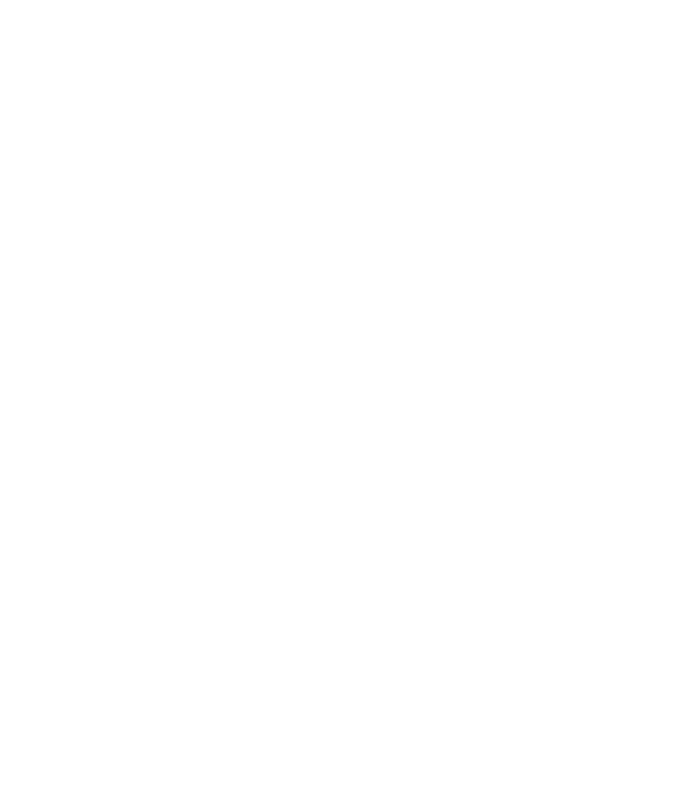
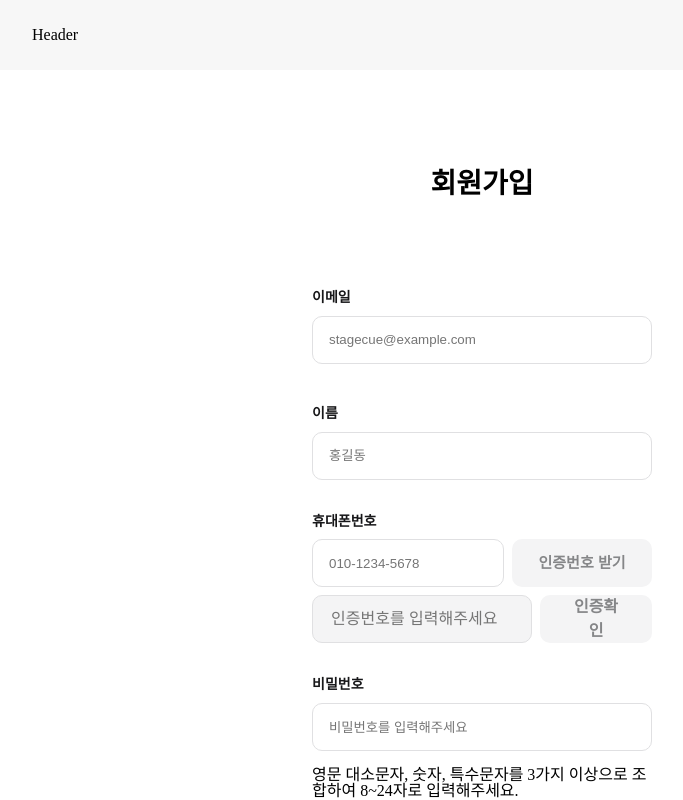
Before and after one commit to StageCue/stagecue-fe, a React (Vite) app: page /auth/signup in a window 1280 px wide. Before the commit this address had no page. Shown: the top 800 px of the page, without its empty margins (158-841 px from the left). Built offline with nearby package versions, Linux system fonts and the light colour scheme.

Commit message:
cert code ui

```diff
--- a/src/App.tsx
+++ b/src/App.tsx
@@ -22,12 +22,12 @@ function App() {
           <Route index element={<Home />} />
           <Route path="search" element={<Search />} />
           <Route path="starting" element={<Starting />} />
-          <Route path="login" element={<Login />} />
-          <Route path="signup" element={<Signup />} />
           <Route path="welcome" element={<Welcome />} />
           <Route path="mypage" element={<MyPage />} />
         </Route>
         <Route path="/auth" element={<AuthLayout />}>
+          <Route path="login" element={<Login />} />
+          <Route path="signup" element={<Signup />} />
           <Route path="forgotAccount" element={<ForgotAccount />} />
           <Route path="forgotpassword" element={<ForgotPassword />} />
           <Route path="resetpassword" element={<ResetPassword />} />
--- /dev/null
+++ b/src/api/auth/index.tsx
@@ -0,0 +1,16 @@
+import request from "@/api/index";
+
+interface ReqSignupParams {
+  username: string;
+  email: string;
+  password: string;
+  cell: string;
+  birthday: string;
+  gender: string;
+  terms: boolean;
+}
+
+export const requestSignup = (data: ReqSignupParams) => {
+  const res = request({ method: "POST", endpoint: "v1/auth/register", data });
+  return res;
+};
--- a/src/api/index.tsx
+++ b/src/api/index.tsx
@@ -2,11 +2,12 @@ import axios from "axios";
 
 interface RequestPrams {
   method: "GET" | "POST" | "PUT" | "DELETE";
-  url: string;
+  endpoint: string;
   data?: object;
 }
 
-const request = async ({ method, url, data }: RequestPrams) => {
+const request = async ({ method, endpoint, data }: RequestPrams) => {
+  const url = `http://stag-api.stagecue.co.kr/${endpoint}`;
   return await axios({ method, url, data })
     .then((res) => {
       return res;
--- a/src/components/layout/auth/index.tsx
+++ b/src/components/layout/auth/index.tsx
@@ -1,10 +1,12 @@
 import styled from "styled-components";
 import Footer from "@components/footer";
 import { Outlet } from "react-router-dom";
+import AuthHeader from "@/components/header/auth";
 
 const AuthLayout = () => {
   return (
     <AuthLayoutContainer>
+      <AuthHeader />
       <Body>
         <Outlet />
       </Body>
--- a/src/pages/auth/login/index.tsx
+++ b/src/pages/auth/login/index.tsx
@@ -13,11 +13,11 @@ const Login = () => {
   };
 
   const handleSignupClick = () => {
-    navigate("/signup");
+    navigate("/auth/signup");
   };
 
   const handleForgotPasswordClick = () => {
-    navigate("/forgotpassword");
+    navigate("/auth/forgotpassword");
   };
 
   return (
--- a/src/pages/auth/signup/index.tsx
+++ b/src/pages/auth/signup/index.tsx
@@ -3,16 +3,68 @@ import styled from "styled-components";
 import { SignupInputs } from "../../../types/user";
 import Button from "../../../components/buttons/button";
 import { useNavigate } from "react-router-dom";
+import { ChangeEvent, useEffect, useState } from "react";
+import { format } from "path";
 
 const Signup = () => {
   const navigate = useNavigate();
-  const { register, handleSubmit } = useForm<SignupInputs>();
+  const [isSentCertCode, setIsSendCertCode] = useState(false);
+  const [certTime, setCertTime] = useState<number>(300);
+  const [certCode, setCertCode] = useState("");
+
+  const {
+    register,
+    handleSubmit,
+    formState: { errors },
+    watch,
+    trigger,
+  } = useForm<SignupInputs>({ mode: "all" });
+
+  const [
+    emailValue,
+    nameValue,
+    phoneNumberValue,
+    passwordValue,
+    confirmPasswordValue,
+  ] = watch(["email", "name", "phoneNumber", "password", "confirmPassword"]);
 
   const onSubmitSignup = (data: SignupInputs) => {
-    console.log("up");
     console.log(data);
     navigate("/welcome");
   };
+
+  const handleSendCertClick = () => {
+    if (isSentCertCode) {
+      setCertTime(300);
+    }
+    setIsSendCertCode(true);
+  };
+
+  const handleCertInputChange = (event: ChangeEvent<HTMLInputElement>) => {
+    setCertCode(event.target.value);
+  };
+
+  const formatTime = (time: number) => {
+    const minutes = Math.floor(time / 60);
+    const seconds = time % 60;
+    return `${minutes}:${seconds < 10 ? `0${seconds}` : seconds}`;
+  };
+
+  useEffect(() => {
+    if (certTime === 0 || !isSentCertCode) return;
+
+    const timer = setInterval(() => {
+      setCertTime((prevTime) => prevTime - 1);
+    }, 1000);
+
+    return () => clearInterval(timer);
+  }, [certTime, isSentCertCode]);
+
+  useEffect(() => {
+    if (certTime === 0) {
+      setIsSendCertCode(false);
+    }
+  }, [certTime]);
 
   return (
     <SignupContainer>
@@ -24,17 +76,28 @@ const Signup = () => {
             <Input
               {...register("email", {
                 required: true,
+                pattern: {
+                  value: /^[a-zA-Z0-9._%+-]+@[a-zA-Z0-9.-]+\.[a-zA-Z]{2,}$/,
+                  message: "올바른 이메일 형식이 아닙니다.",
+                },
               })}
               placeholder="stagecue@example.com"
+              $isError={Boolean(errors.email?.message)}
+              $isDirty={Boolean(emailValue)}
+              onBlur={() => trigger("email")}
             />
+            <InputError>{errors.email?.message}</InputError>
           </InputWrapper>
           <InputWrapper>
-            <Label>비밀번호</Label>
+            <Label>이름</Label>
             <Input
-              {...register("password", {
+              {...register("name", {
                 required: true,
               })}
               placeholder="홍길동"
+              $isError={Boolean(errors.name?.message)}
+              $isDirty={Boolean(nameValue)}
+              onBlur={() => trigger("name")}
             />
           </InputWrapper>
           <InputWrapper>
@@ -43,17 +106,58 @@ const Signup = () => {
               <ShortInput
                 {...register("phoneNumber", {
                   required: true,
+                  pattern: {
+                    value: /^(01[016789]{1})-?[0-9]{3,4}-?[0-9]{4}$/,
+                    message: "올바른 휴대폰 번호 형식이 아닙니다",
+                  },
                 })}
                 placeholder="010-1234-5678"
+                $isError={Boolean(errors.phoneNumber?.message)}
+                $isDirty={Boolean(phoneNumberValue)}
+                onBlur={() => trigger("phoneNumber")}
               />
-              <Button variation="solid" btnClass="primary" width={140}>
-                인증번호 받기
+              <Button
+                variation={isSentCertCode ? "outlined" : "solid"}
+                btnClass="primary"
+                width={140}
+                padding="12px 20px"
+                fontSize={15}
+                disabled={
+                  Boolean(!phoneNumberValue) || Boolean(errors.phoneNumber)
+                }
+                onClick={handleSendCertClick}
+              >
+                {isSentCertCode ? "인증번호 재전송" : "인증번호 받기"}
               </Button>
             </ShortInputWrapper>
-            <Input
-              {...register("certCode", { required: true })}
-              placeholder="인증번호를 입력해주세요"
-            />
+            <ShortInputWrapper>
+              <CertInputWrapper
+                $isError={false}
+                $isDirty={isSentCertCode}
+                $isDisabled={!isSentCertCode}
+              >
+                <CertInput
+                  name="certCode"
+                  type="text"
+                  onChange={handleCertInputChange}
+                  disabled={!isSentCertCode}
+                  placeholder={isSentCertCode ? "" : "인증번호를 입력해주세요"}
+                  $isSentCode={isSentCertCode}
+                />
+                {isSentCertCode && <Timer>{formatTime(certTime)}</Timer>}
+              </CertInputWrapper>
+              <Button
+                variation="solid"
+                btnClass="primary"
+                disabled={certCode.length === 0}
+                width={112}
+                height={48}
+                fontSize={16}
+                padding="12px 28px"
+              >
+                인증확인
+              </Button>
+            </ShortInputWrapper>
           </InputWrapper>
           <InputWrapper>
             <Label>비밀번호</Label>
@@ -62,6 +166,9 @@ const Signup = () => {
                 required: true,
               })}
               placeholder="비밀번호를 입력해주세요"
+              $isError={Boolean(errors.password?.message)}
+              $isDirty={Boolean(passwordValue)}
+              onBlur={() => trigger("password")}
             />
             <ValidationGuide>
               영문 대소문자, 숫자, 특수문자를 3가지 이상으로 조합하여 8~24자로
@@ -75,6 +182,9 @@ const Signup = () => {
                 required: true,
               })}
               placeholder="비밀번호를 다시 한번 입력해주세요"
+              $isError={Boolean(errors.confirmPassword?.message)}
+              $isDirty={Boolean(confirmPasswordValue)}
+              onBlur={() => trigger("confirmPassword")}
             />
           </InputWrapper>
           <AgreeWrapper>
@@ -159,12 +269,17 @@ const ShortInputWrapper = styled.div`
   gap: 8px;
 `;
 
-const Input = styled.input`
+const Input = styled.input<{ $isError: boolean; $isDirty: boolean }>`
   padding: 12px 16px;
   width: 340px;
   height: 48px;
   border-radius: 10px;
-  border: 1px solid #70737c;
+  border: ${({ $isError, $isDirty }) =>
+    $isError
+      ? "1px solid #FF4242"
+      : $isDirty
+      ? "1px solid #000000"
+      : "1px solid #e0e0e2"};
   outline: none;
 
   ::placeholder {
@@ -175,12 +290,17 @@ const Input = styled.input`
   }
 `;
 
-const ShortInput = styled.input`
+const ShortInput = styled.input<{ $isError: boolean; $isDirty: boolean }>`
   padding: 12px 16px;
   width: 192px;
   height: 48px;
   border-radius: 10px;
-  border: 1px solid #70737c;
+  border: ${({ $isError, $isDirty }) =>
+    $isError
+      ? "1px solid #FF4242"
+      : $isDirty
+      ? "1px solid #000000"
+      : "1px solid #e0e0e2"};
   outline: none;
 
   ::placeholder {
@@ -223,3 +343,72 @@ const AgreeWrapper = styled.div`
   flex-direction: column;
   gap: 16px;
 `;
+
+const InputError = styled.div`
+  color: #ff4242;
+  font-size: 13px;
+  font-weight: var(--font-regular);
+  letter-spacing: 1.94%;
+  letter-spacing: 138.5%;
+`;
+
+const CertInputWrapper = styled.div<{
+  $isDisabled: boolean;
+  $isError: boolean;
+  $isDirty: boolean;
+}>`
+  padding: 12px 16px;
+  width: 220px;
+  height: 48px;
+  background-color: ${({ $isDisabled }) =>
+    $isDisabled ? "#f4f4f5;" : "white"};
+  border: ${({ $isError, $isDirty }) =>
+    $isError
+      ? "1px solid #FF4242"
+      : $isDirty
+      ? "1px solid #000000"
+      : "1px solid #e0e0e2"};
+  border-radius: 10px;
+  display: flex;
+  align-items: center;
+  gap: 12px;
+`;
+
+const CertInput = styled.input<{
+  $isError: boolean;
+  $isDirty: boolean;
+  $isSentCode: boolean;
+}>`
+  width: ${({ $isSentCode }) => ($isSentCode ? "133px" : "188px")};
+  height: 24px;
+  outline: none;
+  border: none;
+  letter-spacing: 0.57%;
+  font-size: 16px;
+  color: #171719;
+  line-height: 150%;
+
+  ::placeholder {
+    color: #171719;
+    line-height: 150%;
+    letter-spacing: 0.57%;
+    font-size: 16px;
+  }
+
+  &:disabled {
+    background-color: #f4f4f5;
+  }
+`;
+
+const Timer = styled.div`
+  font-size: 16px;
+  font-weight: var(--font-regular);
+  letter-spacing: 0.57%;
+  line-height: 150%;
+  width: 43px;
+  height: 24px;
+  color: #c7c7c8;
+  display: flex;
+  justify-content: center;
+  align-items: center;
+`;
--- a/src/types/user.ts
+++ b/src/types/user.ts
@@ -7,9 +7,10 @@ export interface LoginInputs {
 
 export interface SignupInputs {
   email: string;
+  name: string;
   phoneNumber: string;
   password: string;
-  certCode: string;
+  certificated: boolean;
   confirmPassword: string;
   allAgreed: boolean;
   ageCheck: boolean;
--- a/vite.config.ts
+++ b/vite.config.ts
@@ -13,6 +13,8 @@ export default defineConfig({
       { find: "@", replacement: resolve("src") },
       { find: "@components", replacement: resolve("src/components") },
       { find: "@assets", replacement: resolve("src/assets") },
+      { find: "@pages", replacement: resolve("src/pages") },
+      { find: "@api", replacement: resolve("src/api") },
     ],
   },
 });
```
